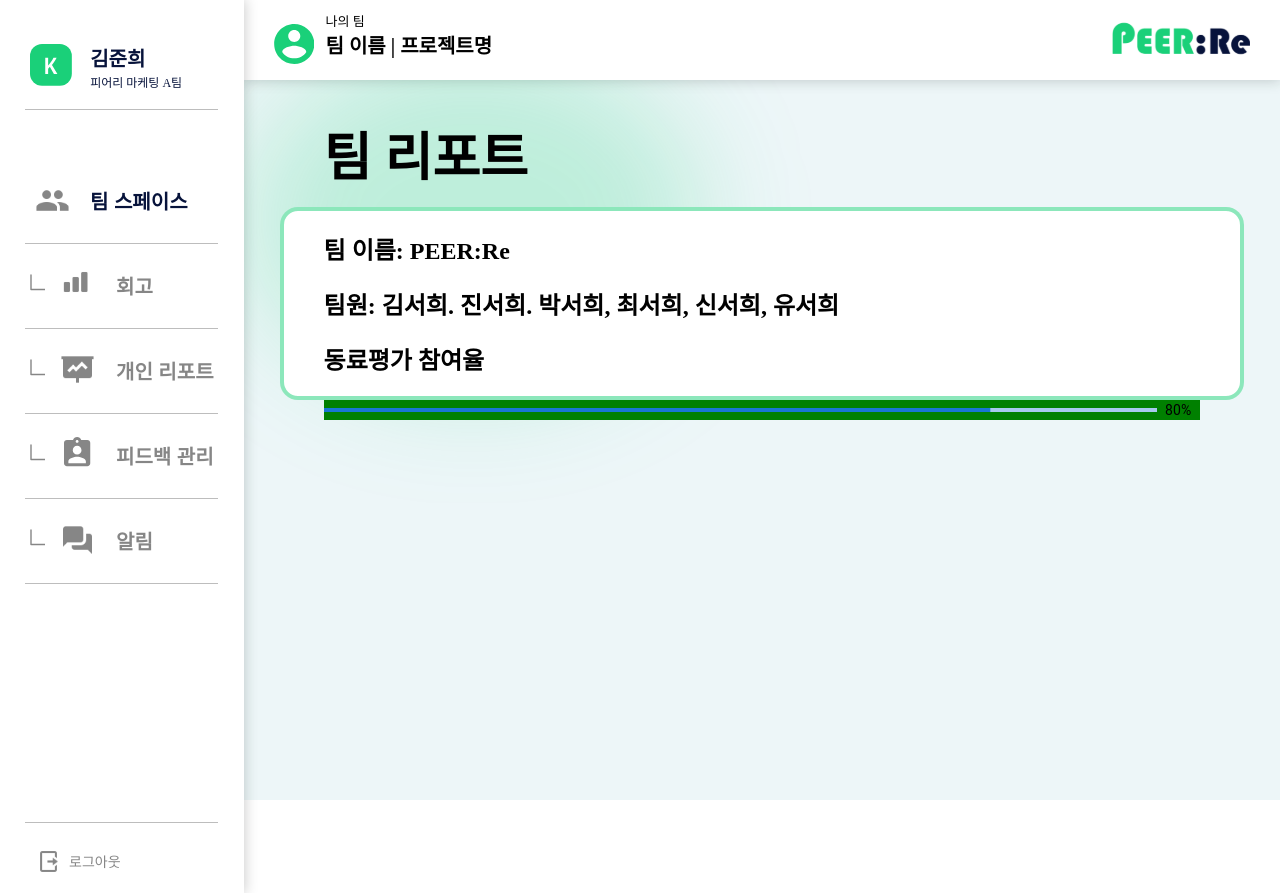
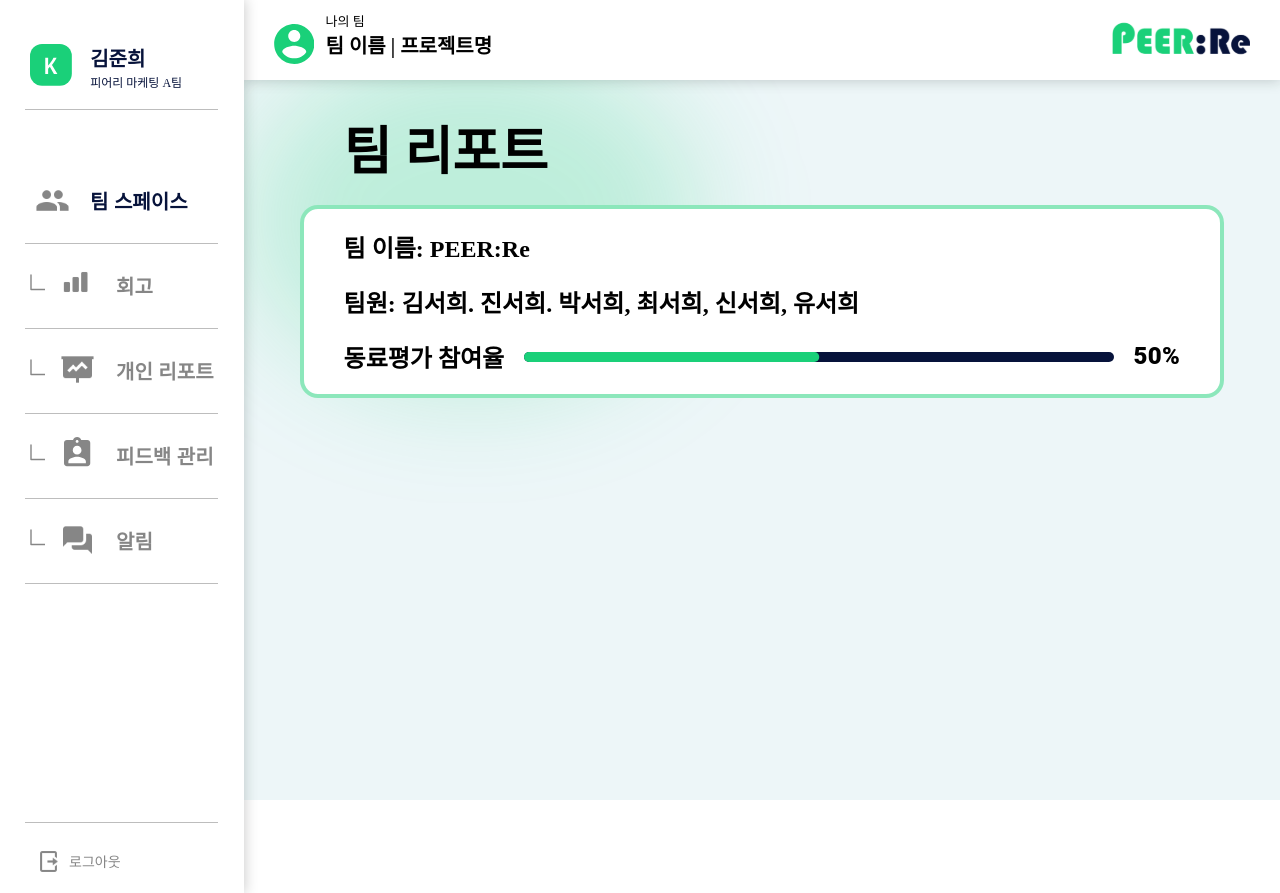
Before and after one commit to bianbbc87/PEERRE-FRONT_TEST, a React (Vite) app: page /team-report in a window 1280 px wide. Built offline with nearby package versions, Linux system fonts and the light colour scheme.

Commit message:
STYLE: 동료평가 참여율 그래프 css 완성:

```diff
--- /dev/null
+++ b/src/components/gauge/BorderLinearProgress.jsx
@@ -0,0 +1,39 @@
+import { styled } from '@mui/material/styles';
+import Box from '@mui/material/Box';
+import LinearProgress, { linearProgressClasses } from '@mui/material/LinearProgress';
+import Typography from '@mui/material/Typography';
+
+// 게이지 샘플
+const BorderLinearProgress = styled(LinearProgress)(({ theme }) => ({
+  // css 적용
+  height: 10,
+  borderRadius: 5,
+  [`&.${linearProgressClasses.colorPrimary}`]: {
+    backgroundColor: '#07133B',
+  },
+  [`& .${linearProgressClasses.bar}`]: {
+    borderRadius: 5,
+    backgroundColor: '#1AD079',
+  },
+}));
+
+export default function CustomizedProgressBars() {
+  return (
+    // materuial와 styled 중복 import가 안되어서 style={{}} 사용함.
+    <div style={{
+      display: 'flex',
+      width: '100%',
+      alignItems: 'center',
+      gap: '20px',
+      }}>
+    <Box sx={{ flexGrow: 1 }}>
+      <BorderLinearProgress variant="determinate" value={50} />
+    </Box>
+          <Typography variant="body2" color="#000000" sx={{ fontSize: '20px' }}>{`${Math.round(
+            50,
+          )}%`}</Typography>
+          </div>
+  );
+}
+
+// Typography fontsize가 안 변한당~~
--- a/src/pages/team-report/TeamReport.jsx
+++ b/src/pages/team-report/TeamReport.jsx
@@ -1,39 +1,33 @@
-import { Container, Title, Team_Box, Gaze_Box, Gaze, Rank_Box } from "/src/styles/style";
-import LinearProgress from '@mui/material/LinearProgress';
-import Typography from '@mui/material/Typography';
-import Box from '@mui/material/Box';
+import { Container, Title, Team_Box, Gaze_Box, Rank_Box } from "/src/styles/style";
+import CustomizedProgressBars from "/src/components/gauge/BorderLinearProgress";
 
 export default function TeamReport() {
-  const progress = 80; // 진행 정도(%)
 
   return (
     <Container>
       <Title>
-        <p>
-          팀 리포트
-        </p>
+        팀 리포트
       </Title>
       <Team_Box>
         <p>팀 이름: PEER:Re</p>
         <p>팀원: 김서희. 진서희. 박서희, 최서희, 신서희, 유서희</p>
         <Gaze_Box>
-          <p>동료평가 참여율</p>
-          <Gaze>
-          </Gaze>
+          <div>
+          <p style={{ marginRight: '20px',  whiteSpace: 'nowrap'}}>동료평가 참여율</p>
+          </div>
+          <CustomizedProgressBars />
         </Gaze_Box>
       </Team_Box>
       <Rank_Box>
-      <Box sx={{ display: 'flex', alignItems: 'center' }}>
-          <Box sx={{ width: '100%', mr: 1 }}>
-            <LinearProgress variant="determinate" value={progress} />
-          </Box>
-          <Box sx={{ minWidth: 35 }}>
-            <Typography variant="body2" color="#000000">{`${Math.round(
-              progress,
-            )}%`}</Typography>
-          </Box>
-        </Box>
       </Rank_Box>
     </Container>
   )
 }
+
+// 왜인지 모르게 <p>동료평가 참여율</p> 여기서 p를 중복시키지 말라는 에러가 발생했음..
+
+/**
+ validateDOMNesting(...): <p> cannot appear as a descendant of <p>.
+ */
+
+ // <p>를 <div>로 감싸서 해결
--- a/src/styles/style.js
+++ b/src/styles/style.js
@@ -61,7 +61,7 @@ position: relative;
 display: flex;
 flex-direction: column;
 align-items: center;
-padding: 20px 80px;
+padding: 30px 100px;
 text-align: left;
 `;
 
@@ -69,16 +69,15 @@ export const Title = styled.p`
 text-align: left;
 display: flex;
 width: 100%;
-
-p {
-  text-align: left;
 font-size: 52px;
 font-weight: 800;
 margin: 0;
+white-space: nowrap;
 }
 `;
 
 export const Team_Box = styled.div`
+margin-top: 20px;
 width: 100%;
 height: 30%;
 display: flex;
@@ -99,11 +98,12 @@ p {
 
 export const Gaze_Box = styled.div`
 display: flex;
+font-size: 20px;
 `;
 
 export const Gaze = styled.div`
-width: 70%;
-height: 20%;
+width: 100%;
+height: 30%;
 `;
 
 export const Rank_Box = styled.div`
```
